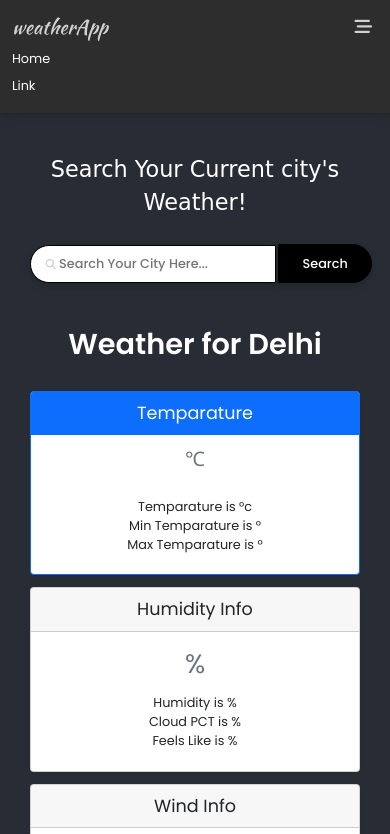
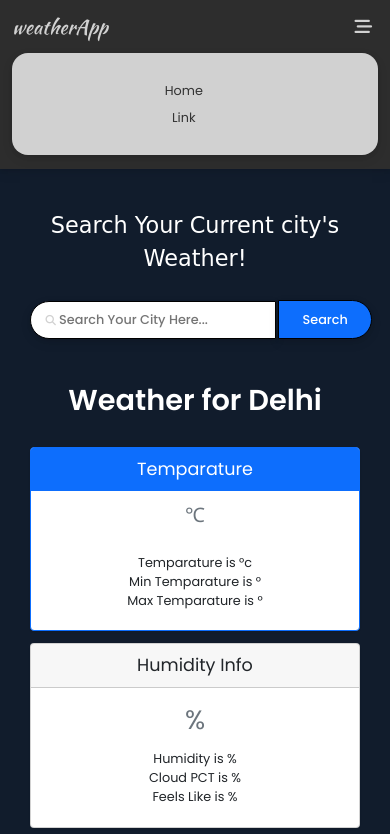
Before and after one commit to sahiAlam/weatherApp, a plain HTML site: page index.html in a window 390 px wide. Both pictures are taken after a click on the button "Toggle navigation". Shown: the top 834 px of the page. Drawn offline with nearby package versions, Linux system fonts and the light colour scheme; no server answers; a web font is replaced by a local one.

Commit message:
color updated

```diff
--- a/CSS/responsive.css
+++ b/CSS/responsive.css
@@ -6,6 +6,10 @@
     #top_banner_section form input[type='submit']{width: 20%; padding: 1.2rem;}
     .search_logo {font-size: 1.5rem; top: 0;}
     .small_container {width: 80%;}
+}
+@media (max-width: 990px) {
+    .navbar-nav {background-color: rgb(209, 209, 209); padding: 3rem 5rem; box-shadow: 0 2px 4px rgb(0 0 0 / 8%), 0 4px 12px rgb(0 0 0 / 8%); border-radius: 2rem; text-align: center; margin-top: 1rem;}
+    .nav-link {color: #333;}
 }
 
 @media (max-width: 768px) {
--- a/CSS/style.css
+++ b/CSS/style.css
@@ -10,12 +10,13 @@ p {font-size: 1.5rem;}
 
 :root {
     --black-color: rgb(0,0,0);
-    --background-color: #282c34;
+    --background-color: #111c2c;
     --medium-black: rgb(45, 45, 45);
     --nav-bg: #fd7e14;
     --text-light: rgb(209, 209, 209);
     --color-white: #fff;
     --box-shadow: 0 2px 4px rgb(0 0 0 / 8%), 0 4px 12px rgb(0 0 0 / 8%);
+    --btn-color: #0d6efd;
 }
 
 /* Nav Area CSS */
@@ -23,6 +24,7 @@ p {font-size: 1.5rem;}
 .navbar {background-color: var(--medium-black); box-shadow: var(--box-shadow); padding: 1.2rem 0;}
 .nav_container {padding: 0 1.5rem;}
 .navbar-brand {font-size: 2.5rem; font-weight: 500; font-family: 'Kaushan Script', cursive; color: var(--text-light);}
+.navbar-brand:hover{color: var(--text-light) !important;}
 .navbar-toggler {font-size: 2.2rem; border: 0; color: var(--text-light);}
 .navbar-nav {font-size: 1.6rem;}
 .nav-link {margin-right: 2.8rem; color: var(--color-white);}
@@ -32,8 +34,8 @@ p {font-size: 1.5rem;}
 #top_banner_section {margin: 5rem 0;}
 #top_banner_section form {text-align: center; margin: 3rem auto; width: 100%;}
 #top_banner_section form input{width: 40%; font-size: 1.6rem; padding: 1.5rem 4rem; border-radius: 3rem 0 0 3rem; color: var(--medium-black); border: 0.1rem solid var(--black-color); font-weight: 500; box-shadow: var(--box-shadow); outline: none;}
-#top_banner_section form input[type='submit']{width: 12%; background: var(--black-color); color: var(--color-white); border-radius: 0 3rem 3rem 0;}
-#top_banner_section form input[type='submit']:hover{background: var(--medium-black); border: 0.1rem solid var(--medium-black); transition: all 0.3s ease-in-out;}
+#top_banner_section form input[type='submit']{width: 12%; background: var(--btn-color); color: var(--color-white); border-radius: 0 3rem 3rem 0;}
+#top_banner_section form input[type='submit']:hover{background: var(--medium-black); border: 0.1rem solid var(--medium-black); transition: all 0.4s ease-in-out;}
 h1 {font-family: 'Unbounded', cursive; text-align: center; font-size: 4rem; color: var(--color-white);}
 .search_logo {position: relative; left: 3.5rem; top: 0.2rem; z-index: 99; font-size: 1.8rem; color: var(--text-light);}
 .card-title {font-size: 3.8rem;}
```
